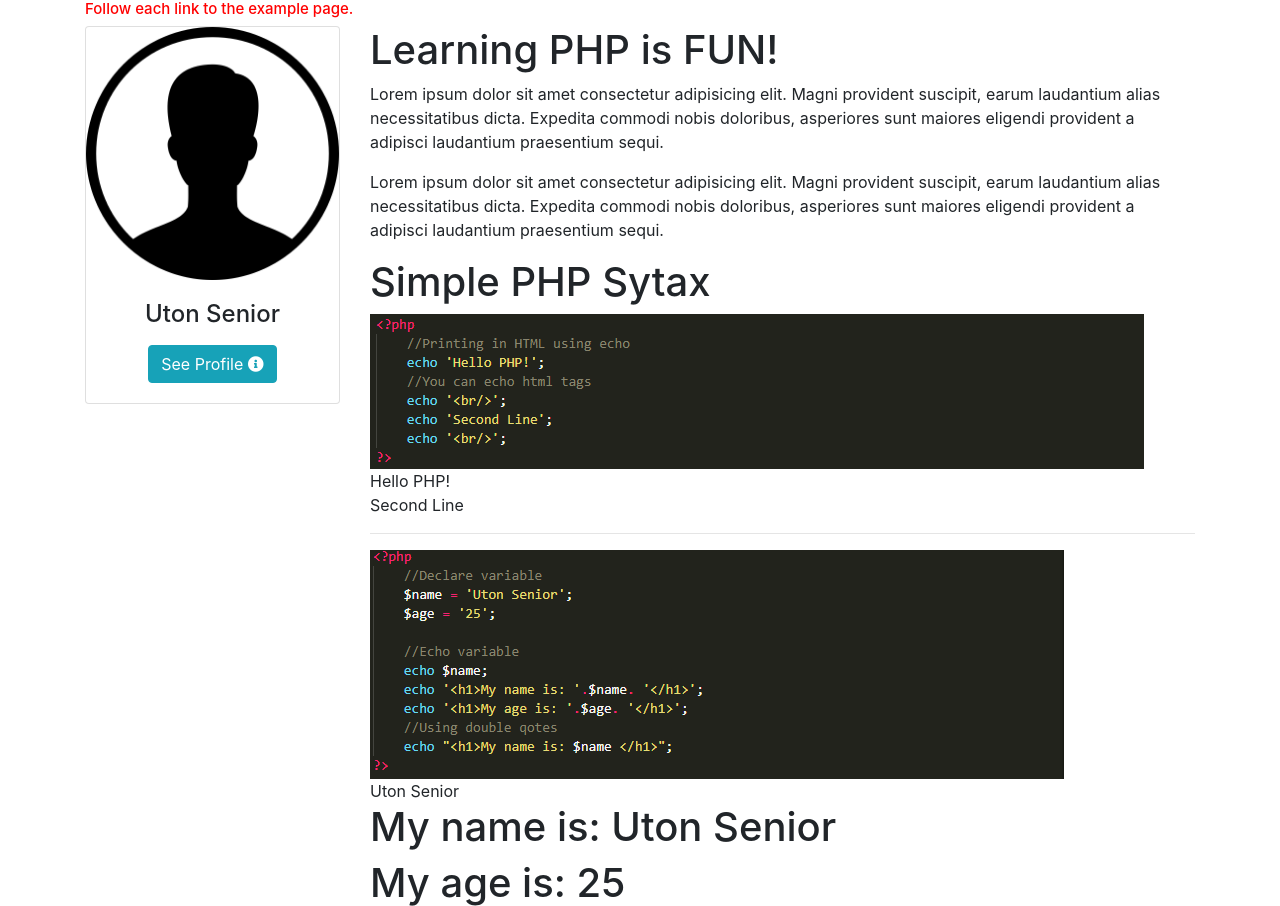
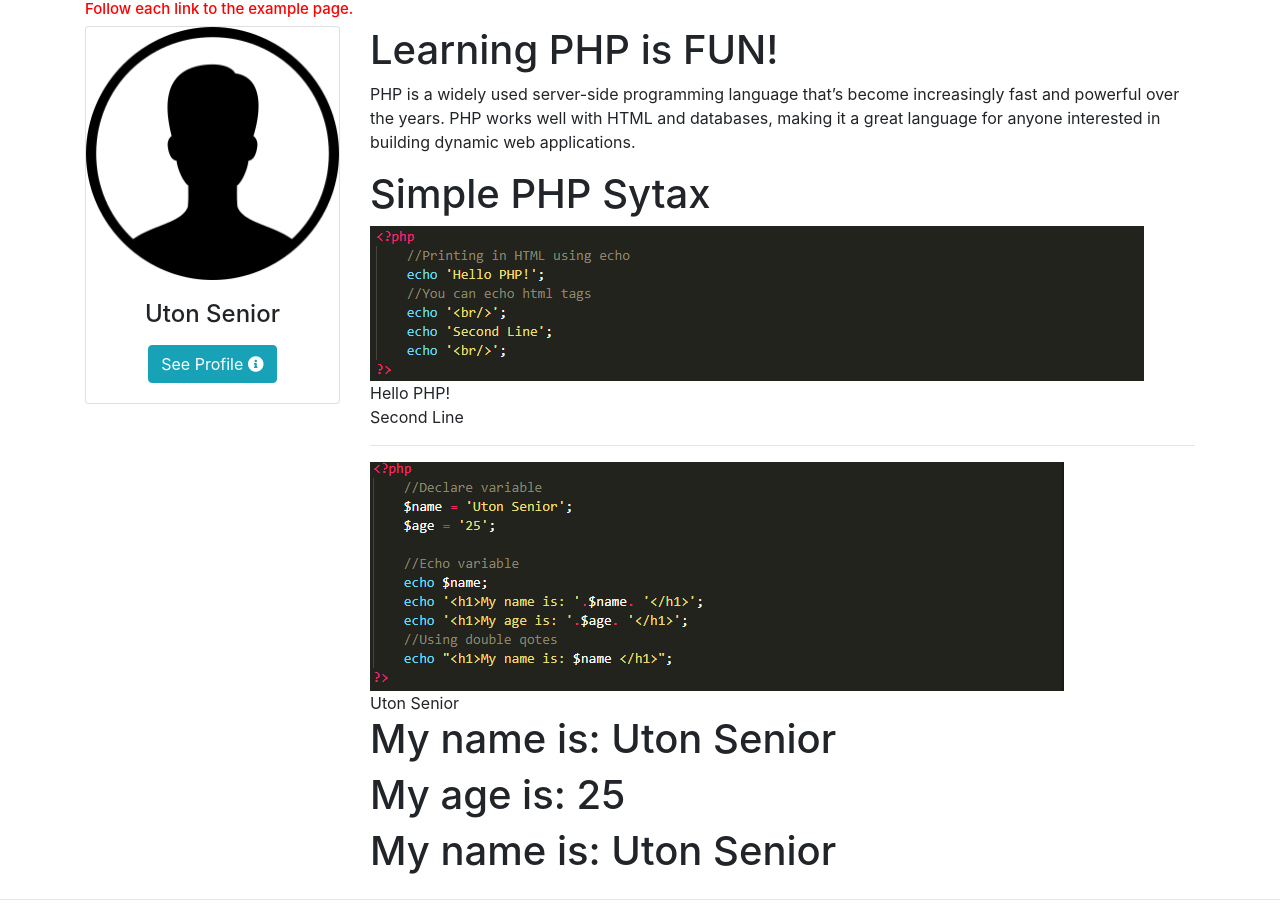
Before and after one commit to UtonSenior/awp_module1, a PHP site: page / in a window 1280 px wide. Shown: the part 66-972 px from the top of the page. Run offline with PHP 8.4, Linux system fonts and the light colour scheme; some libraries are stand-ins or nearby versions.

Commit message:
Content update.

```diff
--- a/index.php
+++ b/index.php
@@ -8,8 +8,7 @@
             <div class="row">
                 <div class="col-12">
                     <h1>Learning PHP is FUN!</h1>
-                    <p>Lorem ipsum dolor sit amet consectetur adipisicing elit. Magni provident suscipit, earum laudantium alias necessitatibus dicta. Expedita commodi nobis doloribus, asperiores sunt maiores eligendi provident a adipisci laudantium praesentium sequi.</p>
-                    <p>Lorem ipsum dolor sit amet consectetur adipisicing elit. Magni provident suscipit, earum laudantium alias necessitatibus dicta. Expedita commodi nobis doloribus, asperiores sunt maiores eligendi provident a adipisci laudantium praesentium sequi.</p>
+                    <p>PHP is a widely used server-side programming language that’s become increasingly fast and powerful over the years. PHP works well with HTML and databases, making it a great language for anyone interested in building dynamic web applications. </p>
                 </div>
             </div>
             <div class="row">
```
